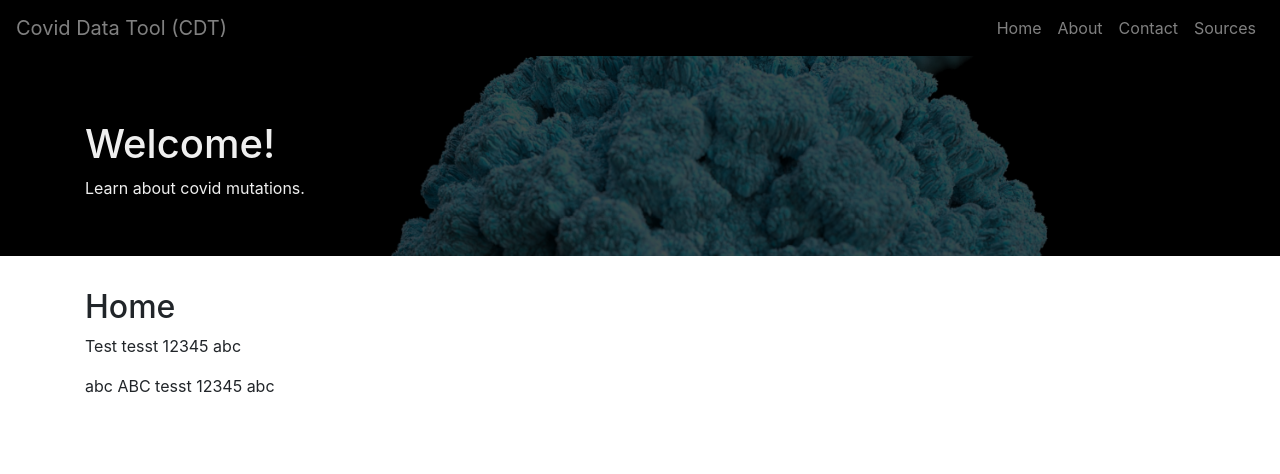
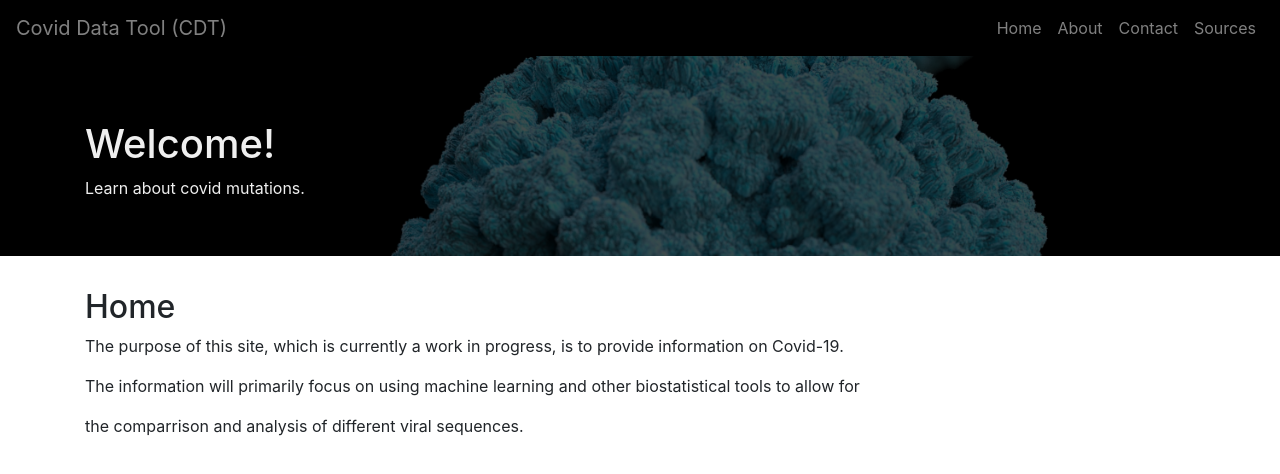
Before and after one commit to steve-barnard/covid-data-tool, a React (Create React App) app: page / in a window 1280 px wide. Shown: the top 474 px of the page. Built offline with nearby package versions, Linux system fonts and the light colour scheme.

Commit message:
updated Home screen text

```diff
--- a/src/Home.js
+++ b/src/Home.js
@@ -4,7 +4,8 @@ export const Home = () =>
     (
         <div>
            <h2>Home</h2>
-           <p>Test tesst 12345 abc</p>
-           <p>abc ABC tesst 12345 abc</p>
+           <p>The purpose of this site, which is currently a work in progress, is to provide information on Covid-19. </p>
+           <p>The information will primarily focus on using machine learning and other biostatistical tools to allow for</p>
+	   <p>the comparrison and analysis of different viral sequences. </p>
         </div>
     )
```
